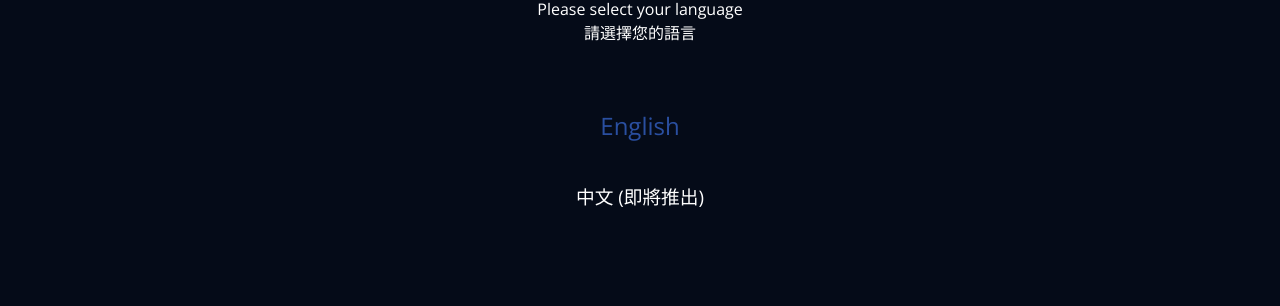
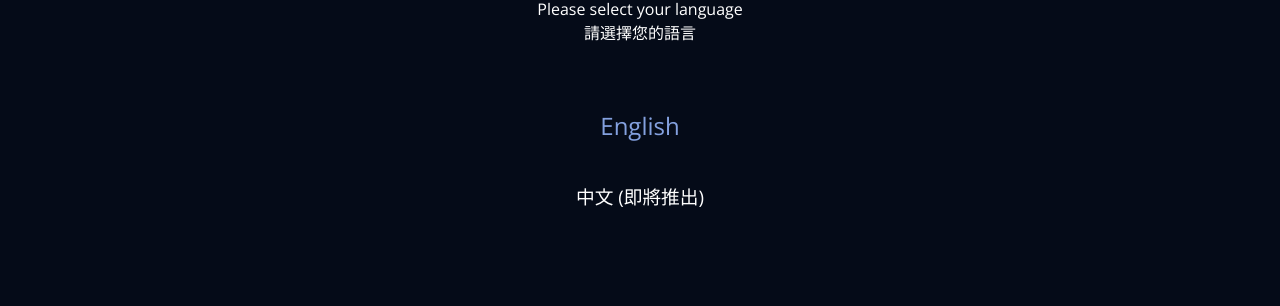
Before and after one commit to jfryah/churchinmanila.github.io, a Jekyll site: the page built from index.html, in a window 1280 px wide. Shown: the part 369-675 px from the top of the page. Built offline with Jekyll 4.4.1, drawn with Linux system fonts in a browser that asks for light colours.

Commit message:
updated CSS link color

```diff
--- a/_config.yml
+++ b/_config.yml
@@ -26,4 +26,4 @@ headphones_icon_light: "/assets/img/icons/headphones-light.png"
 markdown: kramdown
 
 # Version settings (version number below is used for cache busting CSS and JS)
-version_number: 1.0.0.5
+version_number: 1.0.0.6
--- a/_sass/_base.scss
+++ b/_sass/_base.scss
@@ -110,8 +110,9 @@ h1, h2, h3, h4, h5, h6 {
 /**
  * Links
  */
-a {
-    color: $brand-color;
+ a {
+    // color: $brand-color;
+    color: lighten($brand-color, 30%);
     text-decoration: none;
     transition: 0.2s;
 
@@ -120,7 +121,8 @@ a {
     }
 
     &:hover {
-        color: $anchor-hover-color;
+        // color: $anchor-hover-color;
+        color: lighten($brand-color, 20%);
         text-decoration: none;
 
     }
```
